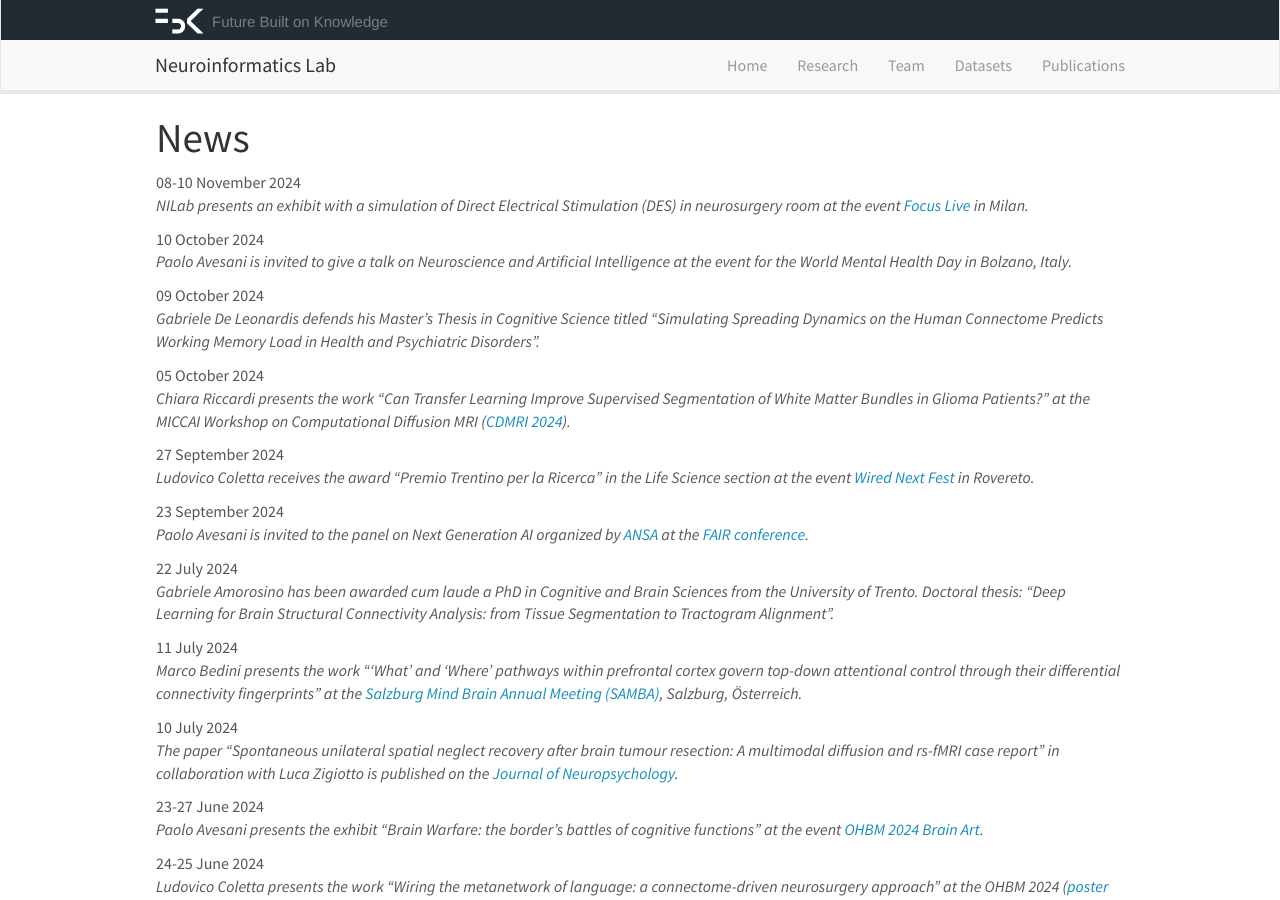
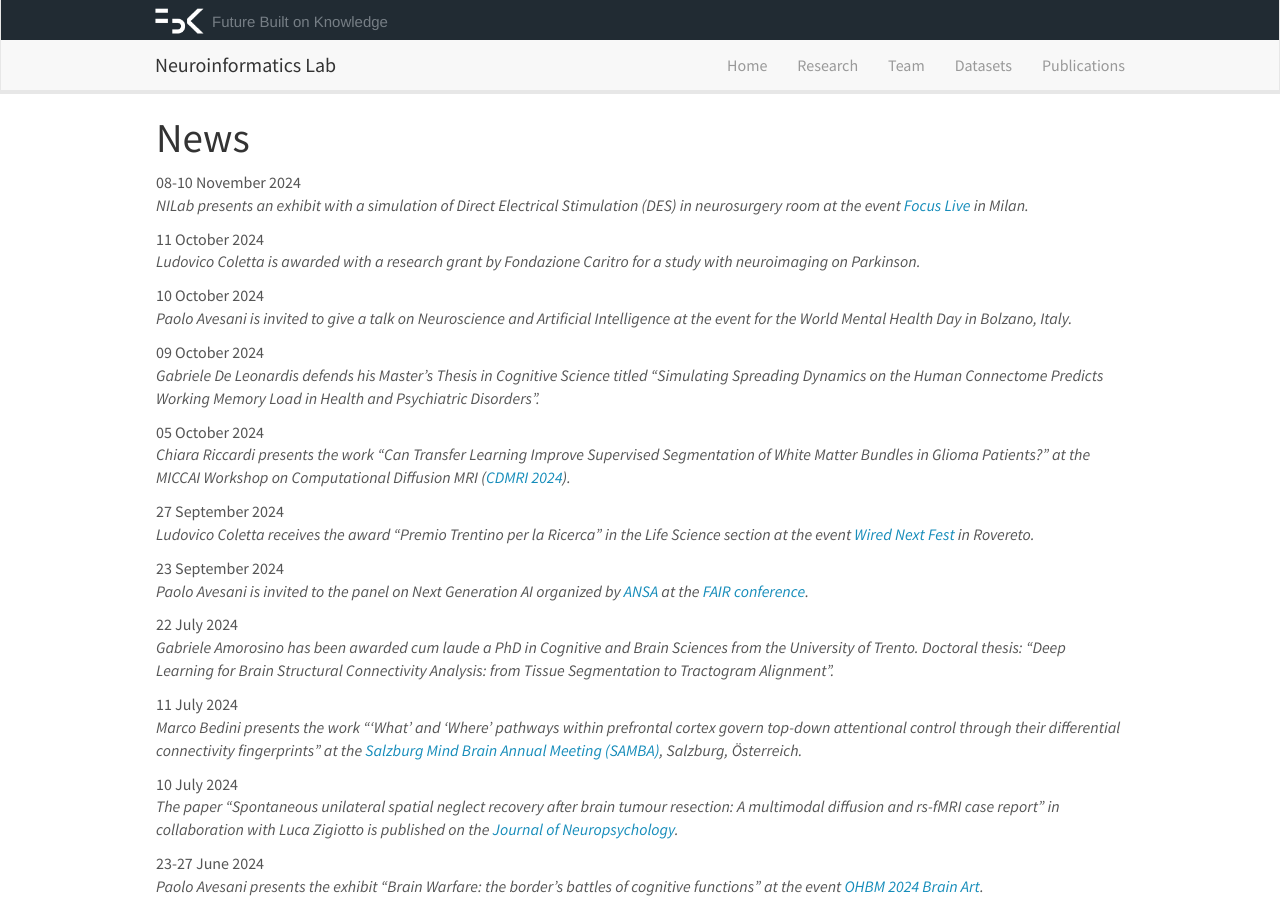
Before and after one commit to FBK-NILab/FBK-NILab.github.io, a Jekyll site: the page built from _pages/allnews.md, in a window 1280 px wide and 900 px high. Built offline with Jekyll 4.4.1, drawn with Linux system fonts in a browser that asks for light colours; nearby versions of some CDN libraries.

Commit message:
added news neuroglocal

```diff
--- a/_data/news.yml
+++ b/_data/news.yml
@@ -1,5 +1,8 @@
 - date: 08-10 November 2024
   headline: NILab presents an exhibit with a simulation of Direct Electrical Stimulation (DES) in neurosurgery room at the event <a href='https://live.focus.it/'>Focus Live</a> in Milan.
+
+- date: 11 October 2024
+  headline: Ludovico Coletta is awarded with a research grant by Fondazione Caritro for a study with neuroimaging on Parkinson.
 
 - date: 10 October 2024
   headline: Paolo Avesani is invited to give a talk on Neuroscience and Artificial Intelligence at the event for the World Mental Health Day in Bolzano, Italy.
```
